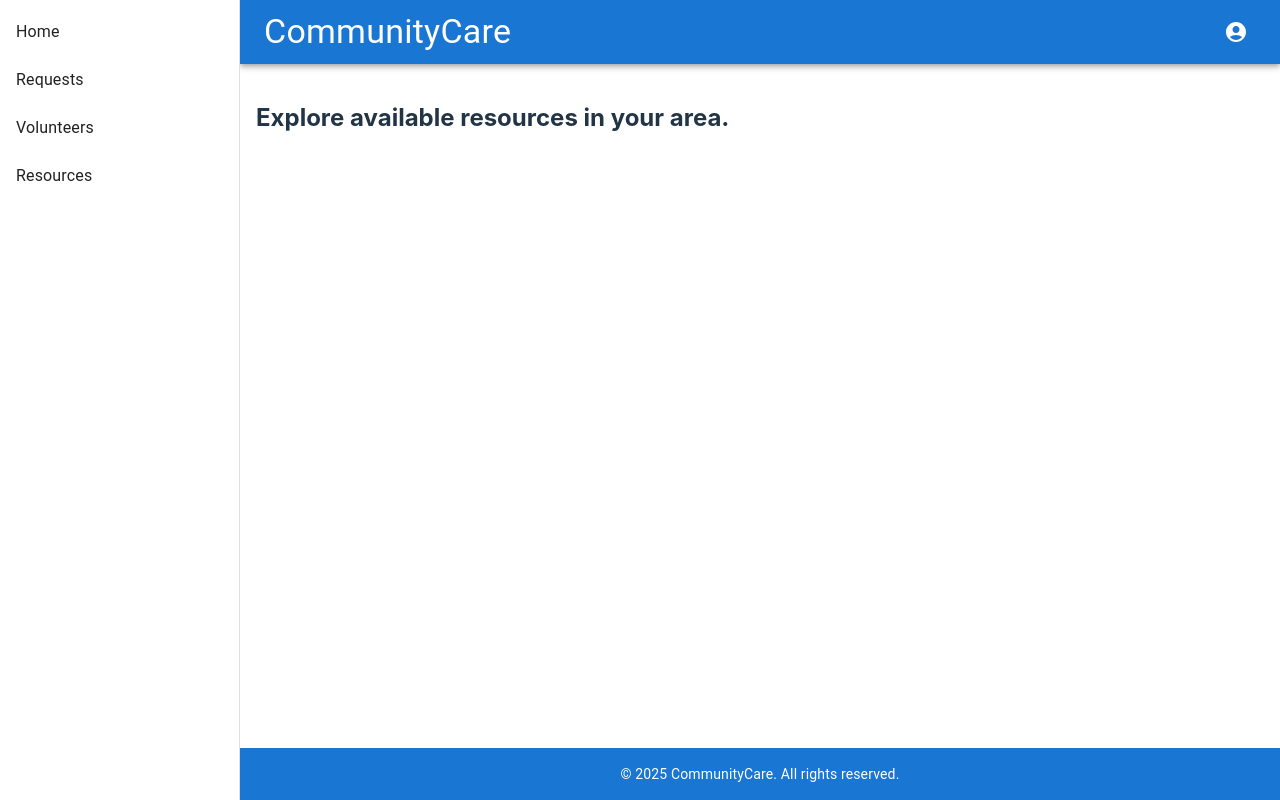
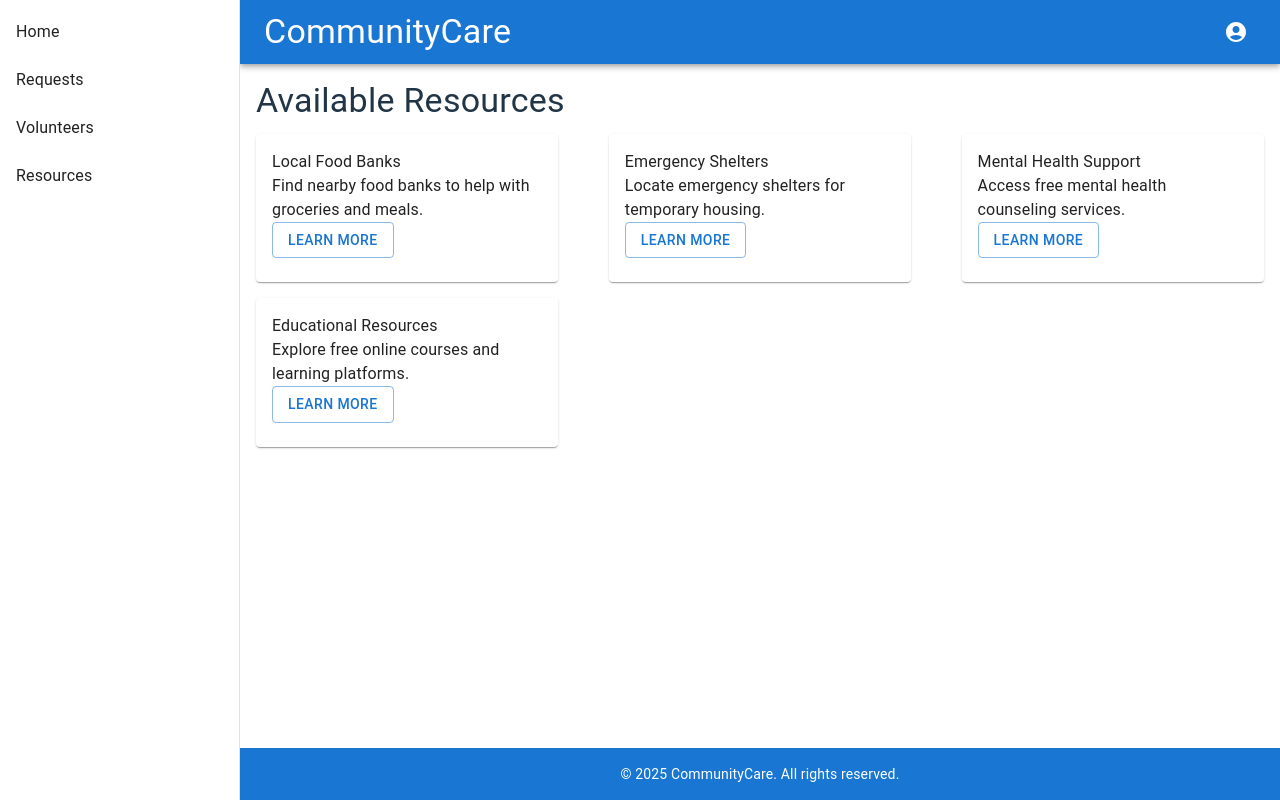
Before and after one commit to Beulah-Priscilla/Community-Care, a React (Vite) app: page /resources in a window 1280 px wide. Built offline with nearby package versions, Linux system fonts and the light colour scheme.

Commit message:
Enhanced Resources component

```diff
--- a/src/App.tsx
+++ b/src/App.tsx
@@ -11,7 +11,7 @@ import Footer from './components/Footer'
 
 const App: React.FC = () => {
   return (
-    <Box sx={{ display: 'flex', flexDirection: 'column', minHeight: '100vh', width: '100vw' }}>
+    <Box sx={{ display: 'flex', minHeight: '100vh', width: '100vw' }}>
       <Box sx={{ display: 'flex', flex: 1 }}>
         <Sidebar />
         <Box sx={{ flexGrow: 1, display: 'flex', flexDirection: 'column'}}>
--- a/src/pages/Resources.tsx
+++ b/src/pages/Resources.tsx
@@ -1,7 +1,61 @@
+import { Box, Grid, Typography, Card, CardContent, Button } from "@mui/material";
 import React from "react";
 
 const Resources:React.FC = () => {
-  return <h2>Explore available resources in your area.</h2>
+  const resources = [
+    {
+      title: 'Local Food Banks',
+      description: 'Find nearby food banks to help with groceries and meals.',
+      link: 'https://www.foodbanks.ca',
+    },
+    {
+      title: 'Emergency Shelters',
+      description: 'Locate emergency shelters for temporary housing.',
+      link: 'https://www.homelessshelterdirectory.org',
+    },
+    {
+      title: 'Mental Health Support',
+      description: 'Access free mental health counseling services.',
+      link: 'https://www.mentalhealth.gov',
+    },
+    {
+      title: 'Educational Resources',
+      description: 'Explore free online courses and learning platforms.',
+      link: 'https://www.khanacademy.org',
+    },
+  ];
+
+  return (
+    <Box>
+      <Typography variant="h4" gutterBottom>
+        Available Resources
+      </Typography>
+      <Box display="flex" flexWrap="wrap" justifyContent="space-between">
+        {resources.map((resource, index) => (
+          <Box width={{ xs: '100%', sm: '48%', md: '30%' }} key={index} mb={2}>
+            <Card>
+              <CardContent>
+                <Typography>
+                  {resource.title}
+                </Typography>
+                <Typography>
+                  {resource.description}
+                </Typography>
+                <Button
+                variant="outlined"
+                color="primary"
+                href={resource.link}
+                target="_blank"
+                rel="noopener noreferrer">
+                  Learn More
+                </Button>
+              </CardContent>
+            </Card>
+          </Box>
+        ))}
+      </Box>
+    </Box>
+  );
 };
 
 export default Resources;
```
